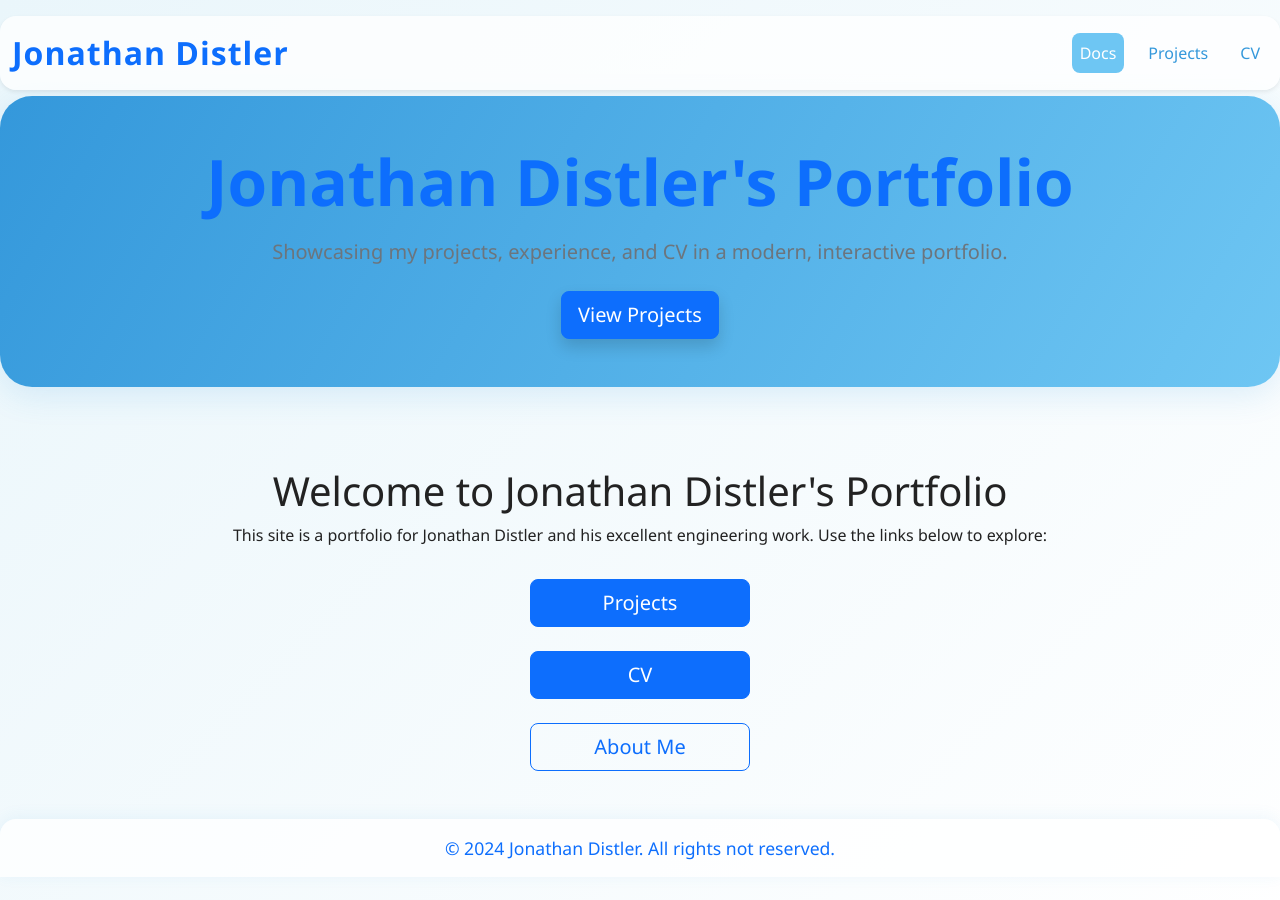
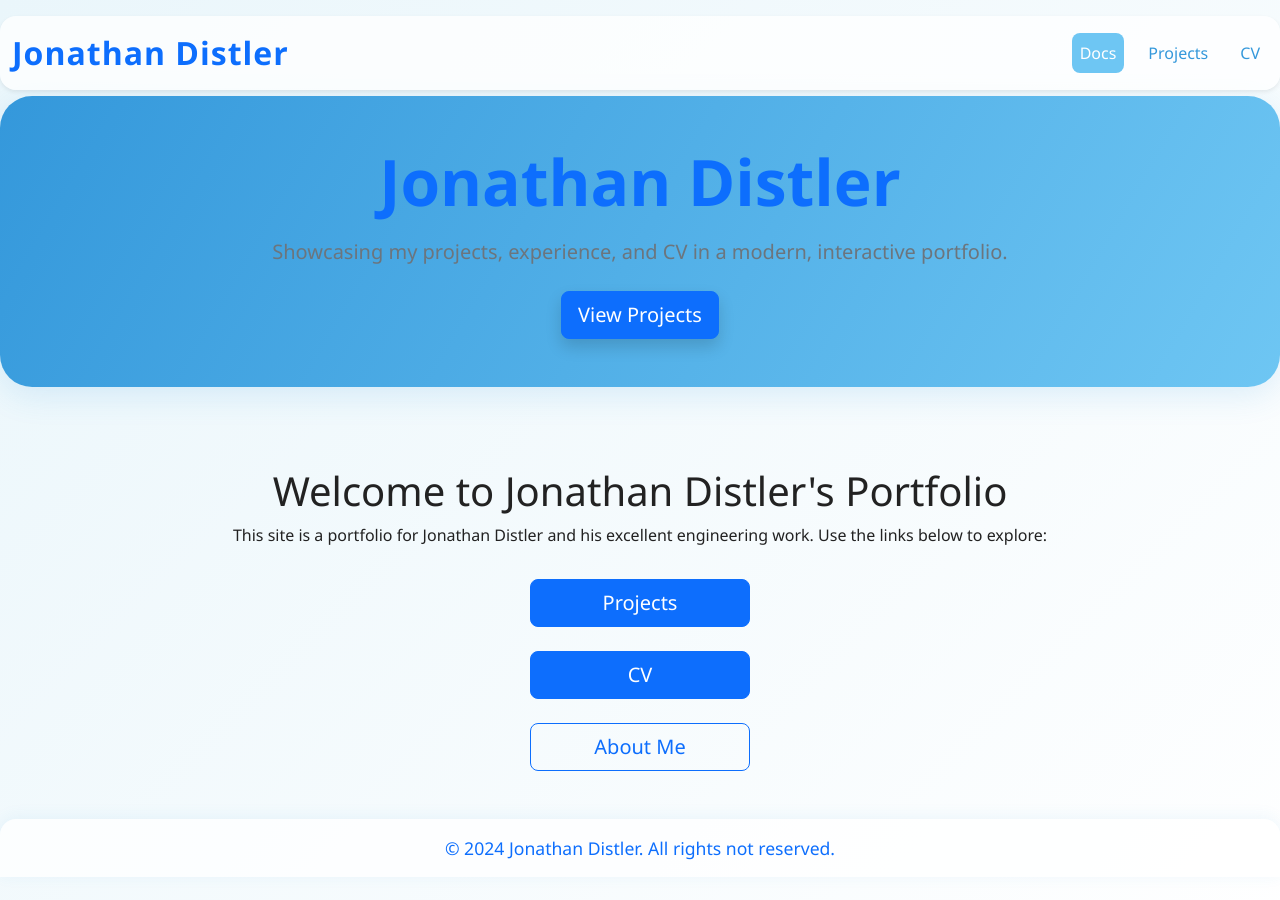
Before and after one commit to JonathanDistler/DistlerPortfolio, a Jekyll site: the page built from index.md, in a window 1280 px wide and 900 px high. Built offline with Jekyll 4.4.1, drawn with Linux system fonts in a browser that asks for light colours.

Commit message:
Update default.html
removes redundant usage of portfolio

```diff
--- a/_layouts/default.html
+++ b/_layouts/default.html
@@ -38,7 +38,7 @@
   {% if page.url == '/' %}
   <section class="hero-section d-flex align-items-center justify-content-center text-center" data-aos="fade-up">
     <div class="container py-5">
-      <h1 class="display-3 fw-bold text-primary mb-3 animate-hero">{{ site.title }}'s Portfolio</h1>
+      <h1 class="display-3 fw-bold text-primary mb-3 animate-hero">{{ site.title }}</h1>
       <p class="lead text-secondary mb-4 animate-hero">Showcasing my projects, experience, and CV in a modern, interactive portfolio.</p>
       <a href="{{ '/projects/' | relative_url }}" class="btn btn-lg btn-primary shadow animate-hero" data-aos="zoom-in">View Projects</a>
     </div>
```
